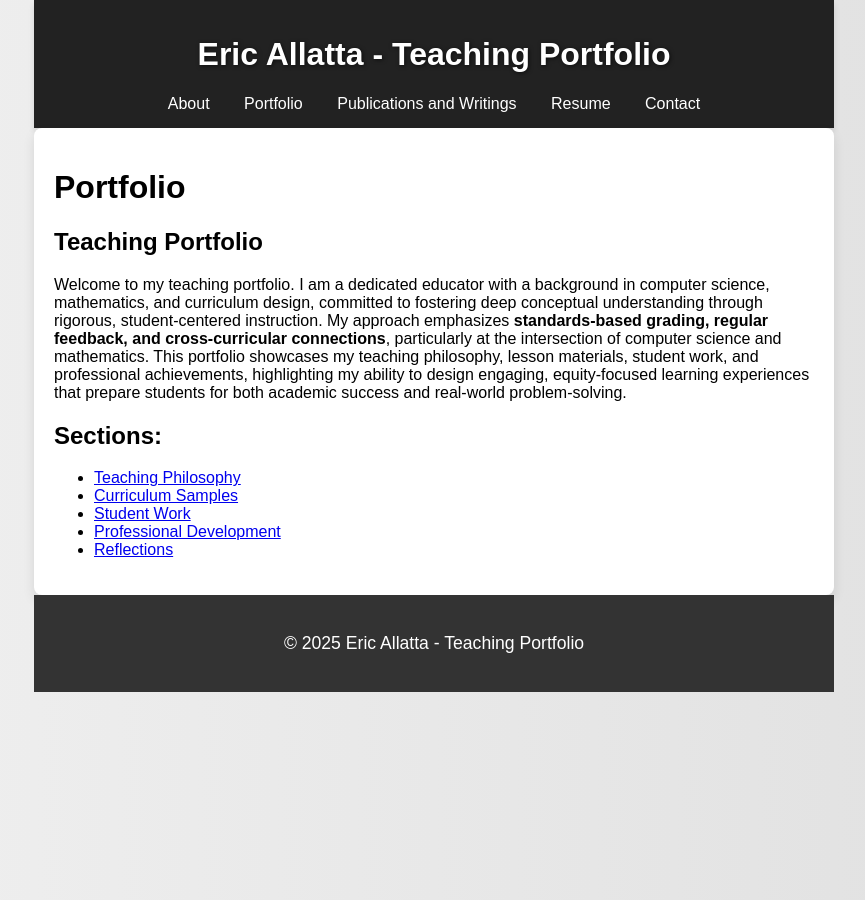
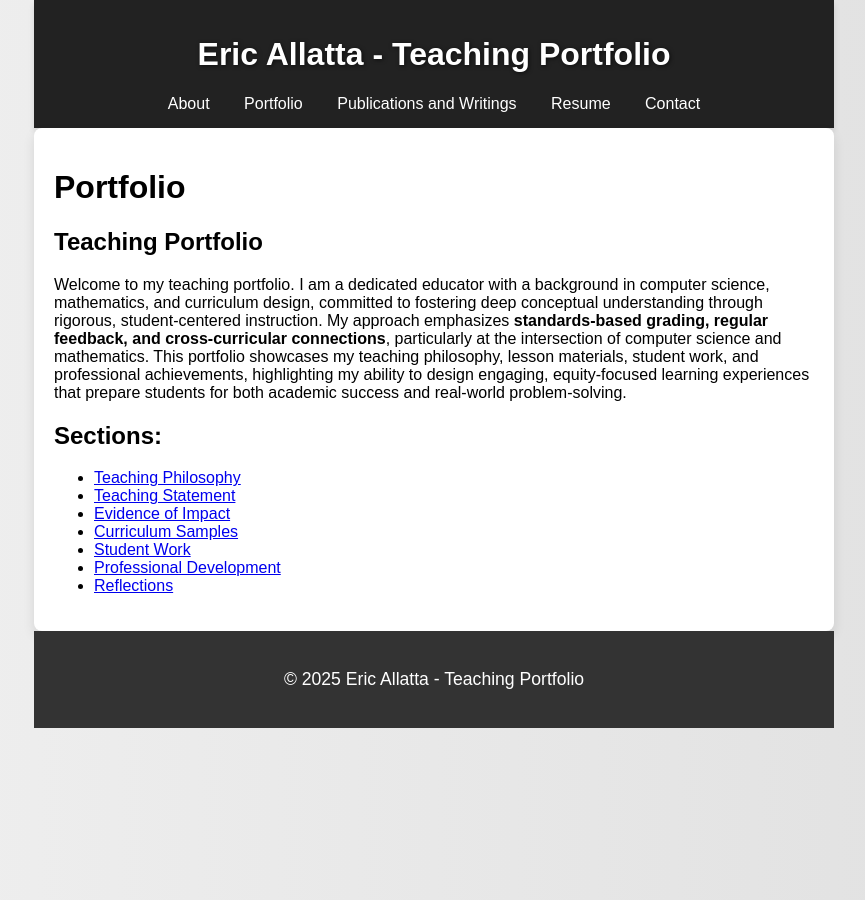
Before and after one commit to MrAllatta/teaching-portfolio, a Jekyll site: the page built from portfolio.md, in a window 1280 px wide. Shown: the whole page, without its empty margins (206-1071 px from the left). Built offline with Jekyll 4.4.1, drawn with Linux system fonts in a browser that asks for light colours.

Commit message:
adds teaching statement and evidence of impact pages to portfolio links

```diff
--- a/portfolio.md
+++ b/portfolio.md
@@ -10,6 +10,8 @@ Welcome to my teaching portfolio. I am a dedicated educator with a background in
 
 ## Sections:
 - [Teaching Philosophy](philosophy.html)
+- [Teaching Statement](teaching-statement.html)
+- [Evidence of Impact](evidence-of-impact.html)
 - [Curriculum Samples](curriculum-samples.html)
 - [Student Work](student-work.html)
 - [Professional Development](professional-development.html)
```
